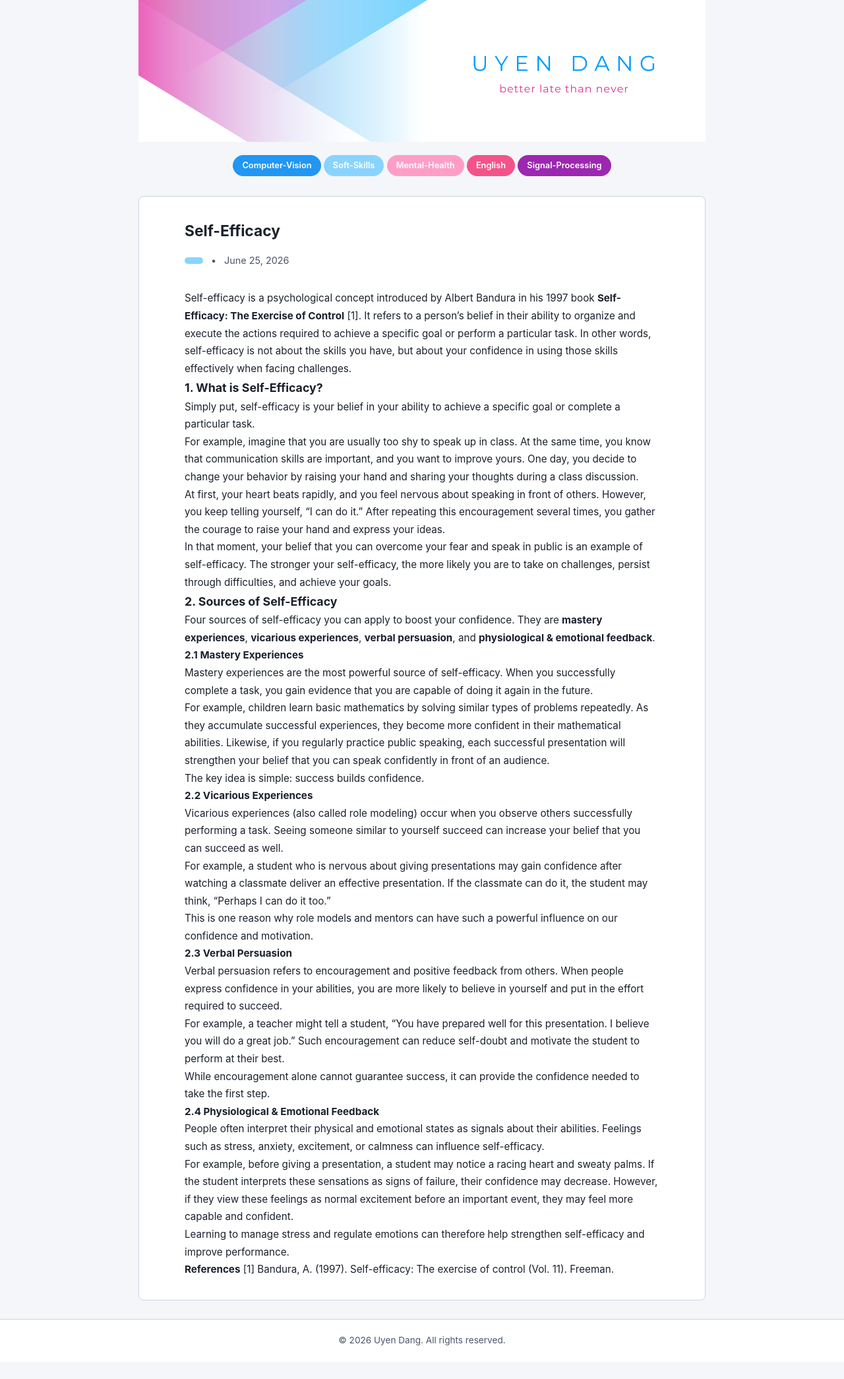
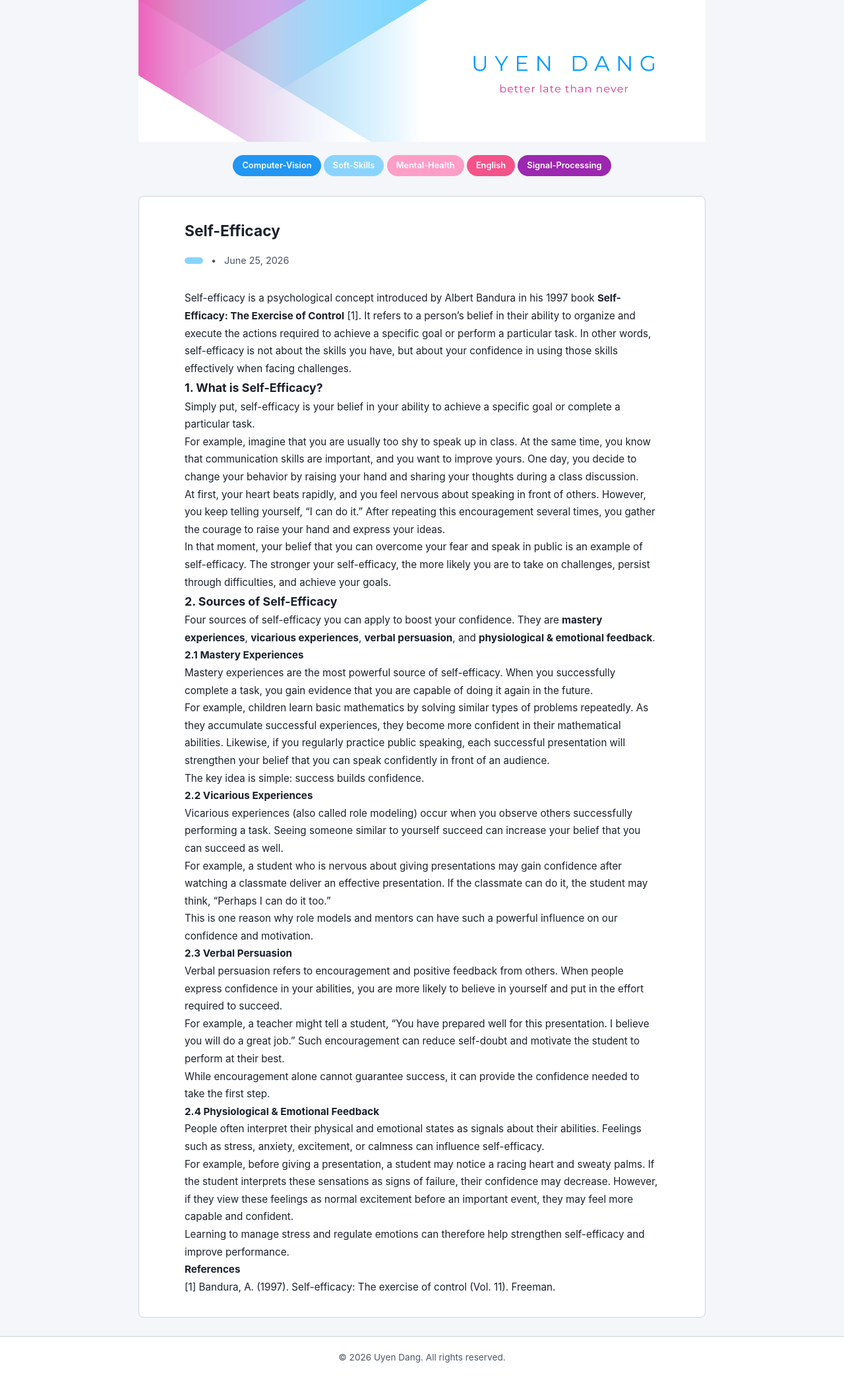
Before and after one commit to DangLeUyen/blog, a Jekyll site: the page built from _posts/2026-06-25-selfEfficacy.md, in a window 1280 px wide. Shown: the whole page at 66% size. Built offline with Jekyll 4.4.1, drawn with Linux system fonts in a browser that asks for light colours; before the commit the page ends 2064 px from its top, so only the background shows below that.

```diff
--- a/_posts/2026-06-25-selfEfficacy.md
+++ b/_posts/2026-06-25-selfEfficacy.md
@@ -48,5 +48,5 @@ For example, before giving a presentation, a student may notice a racing heart a
 
 Learning to manage stress and regulate emotions can therefore help strengthen self-efficacy and improve performance.
 
-**References**
+#### References
 [1] Bandura, A. (1997). Self-efficacy: The exercise of control (Vol. 11). Freeman.
```
